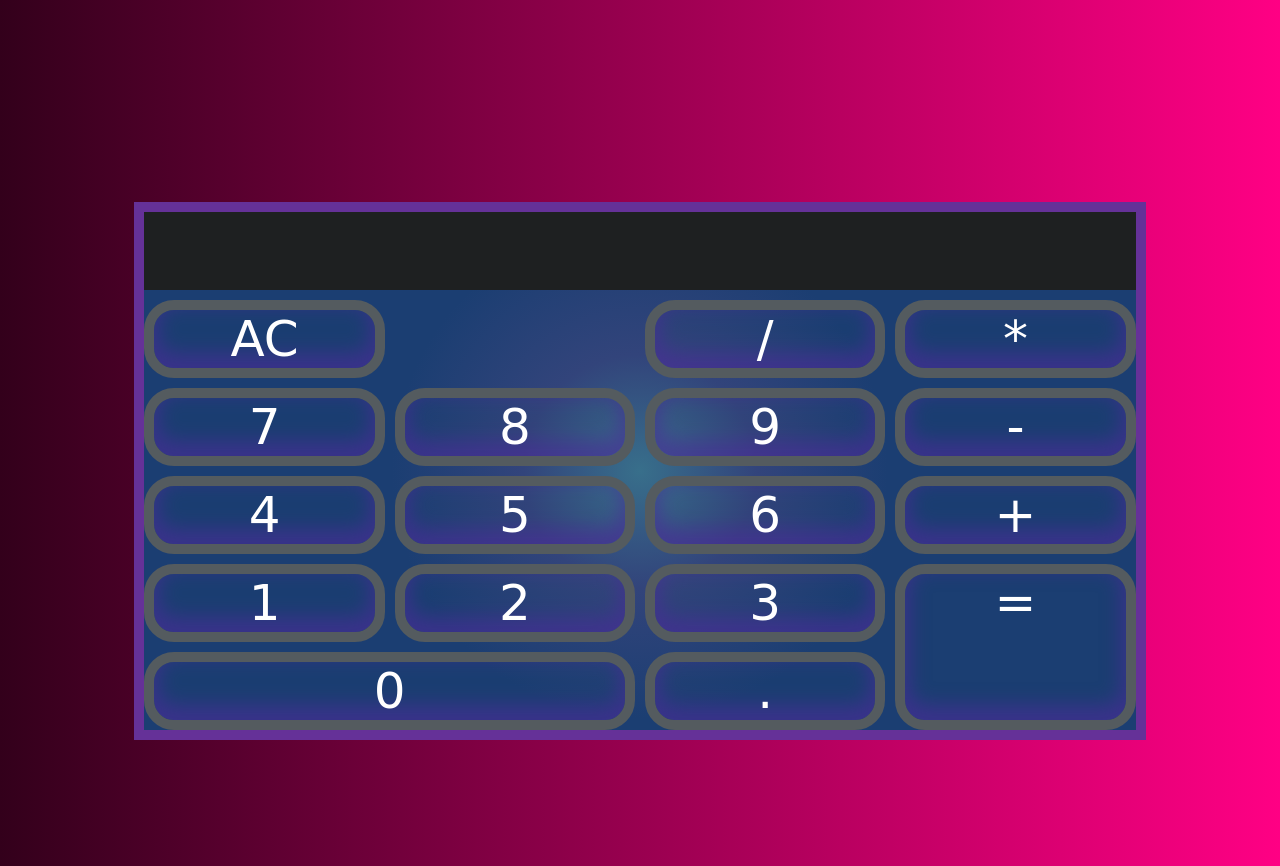
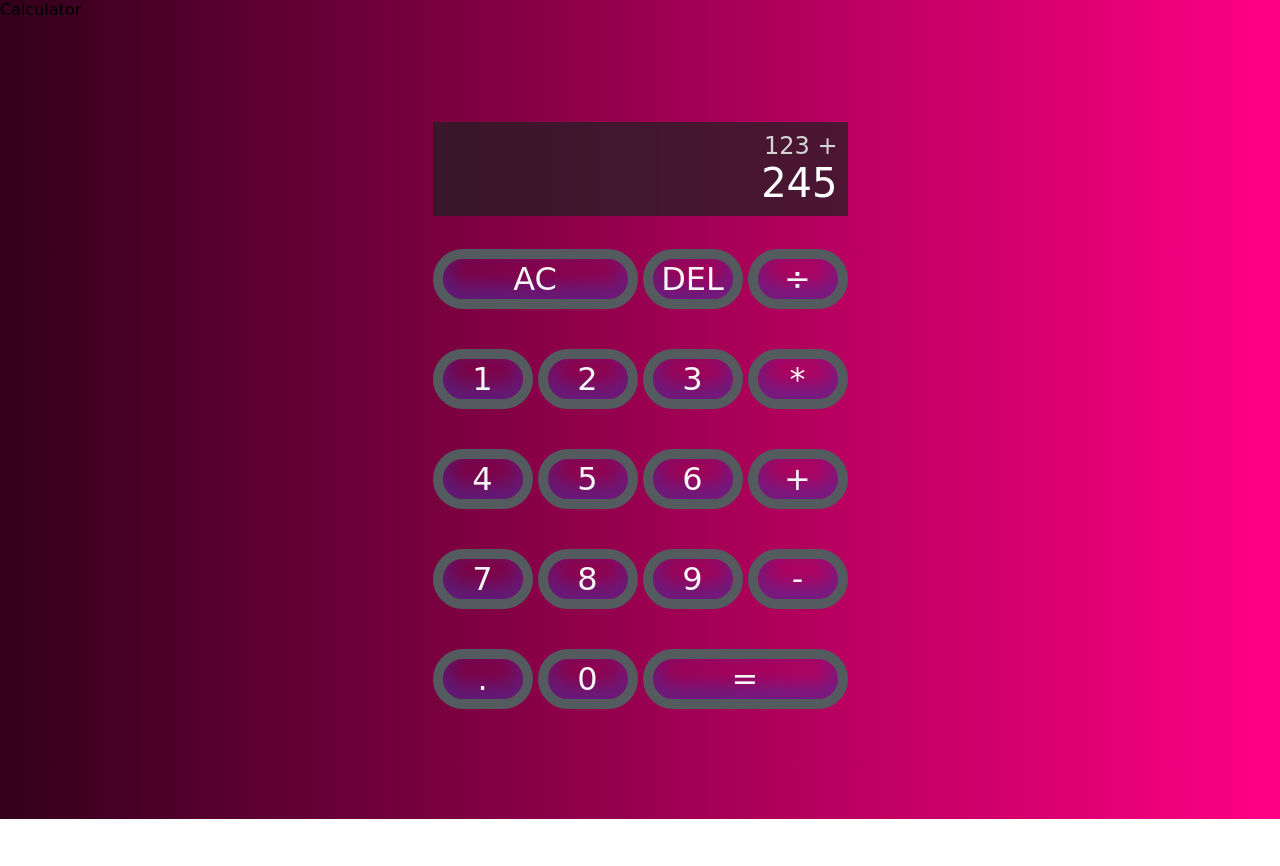
Before and after one commit to 0-Arngerdur-1/Calculator, a website: page index.html in a window 1280 px wide. After the commit the page ends 819 px from the top, so only its background shows below. Drawn offline with Linux system fonts and the light colour scheme; a web font is replaced by a local one.

Commit message:
layout and structure modified.

```diff
--- a/app.js
+++ /dev/null
@@ -1,87 +0,0 @@
-document.addEventListener("DOMContentLoaded", () => {
-  const panel = document.querySelector("#panel");
-  const panelContent = panel.textContent;
-  // eslint-disable-next-line no-console
-  console.log(panelContent);
-
-  // let getTextContent = (number) => {}
-  const one = document.querySelector("#one");
-  const two = document.querySelector("#two");
-  const three = document.querySelector("#three");
-  const four = document.querySelector("#four");
-  const five = document.querySelector("#five");
-  const six = document.querySelector("#six");
-  const seven = document.querySelector("#seven");
-  const eight = document.querySelector("#eight");
-  const nine = document.querySelector("#nine");
-  const cero = document.querySelector("#cero");
-  const point = document.querySelector("#point");
-  let points = 0;
-
-  one.addEventListener("click", () => {
-    if (panel.textContent.length <= 7) {
-      panel.textContent += one.textContent;
-    }
-  });
-
-  two.addEventListener("click", () => {
-    if (panel.textContent.length <= 7) {
-      panel.textContent += two.textContent;
-    }
-  });
-
-  three.addEventListener("click", () => {
-    if (panel.textContent.length <= 7) {
-      panel.textContent += three.textContent;
-    }
-  });
-
-  four.addEventListener("click", () => {
-    if (panel.textContent.length <= 7) {
-      panel.textContent += four.textContent;
-    }
-  });
-
-  five.addEventListener("click", () => {
-    if (panel.textContent.length <= 7) {
-      panel.textContent += five.textContent;
-    }
-  });
-
-  six.addEventListener("click", () => {
-    if (panel.textContent.length <= 7) {
-      panel.textContent += six.textContent;
-    }
-  });
-
-  seven.addEventListener("click", () => {
-    if (panel.textContent.length <= 7) {
-      panel.textContent += seven.textContent;
-    }
-  });
-
-  eight.addEventListener("click", () => {
-    if (panel.textContent.length <= 7) {
-      panel.textContent += eight.textContent;
-    }
-  });
-
-  nine.addEventListener("click", () => {
-    if (panel.textContent.length <= 7) {
-      panel.textContent += nine.textContent;
-    }
-  });
-
-  cero.addEventListener("click", () => {
-    if (panel.textContent.length <= 7) {
-      panel.textContent += cero.textContent;
-    }
-  });
-
-  point.addEventListener("click", () => {
-    if (panel.textContent.length <= 7 && points === 0) {
-      panel.textContent += point.textContent;
-      points++
-    }
-  });
-});
--- a/index.html
+++ b/index.html
@@ -4,35 +4,40 @@
     <meta charset="UTF-8" />
     <meta name="viewport" content="width=device-width, initial-scale=1.0" />
     <title>Calculator</title>
-    <link rel="stylesheet" href="style.css"></link>
-    <link rel="preconnect" href="https://fonts.gstatic.com">
-    <link href="https://fonts.googleapis.com/css2?family=Langar&display=swap" rel="stylesheet">
+    <link rel="preconnect" href="https://fonts.gstatic.com" />
+    <link
+      href="https://fonts.googleapis.com/css2?family=Langar&display=swap"
+      rel="stylesheet"
+    />
+    <link rel="stylesheet" href="styles.css" />
+    <script src="script.js" defer></script>
   </head>
-  <header>
-
-  </header>
-  <script src="app.js"></script>
+  <header>Calculator</header>
   <body>
     <div class="calculator">
-      <div id="panel" class="panel"></div>
-      <div id="one" class="button">1</div>
-      <div id="two" class="button">2</div>
-      <div id="three" class="button">3</div>
-      <div id="four" class="button">4</div>
-      <div id="five" class="button">5</div>
-      <div id="six" class="button">6</div>
-      <div id="seven" class="button">7</div>
-      <div id="eight" class="button">8</div>
-      <div id="nine" class="button">9</div>
-      <div id="cero" class="button">0</div>
-      <div id="equal" class="button">=</div>
-      <div id="add" class="button">+</div>
-      <div id="subtraction" class="button">-</div>
-      <div id="multiply" class="button">*</div>
-      <div id="divide" class="button">/</div>
-      <div id="ac" class="button">AC</div>
-      <div id="point" class="button">.</div>
+      <div class="output">
+        <div class="previus-operand">123 +</div>
+        <div class="current-operand">245</div>
+      </div>
+      <button id="one" class="span-two" data-number="1">AC</button>
+      <button id="two" class="button" data-number="2">DEL</button>
+      <button id="three" class="button" data-number="3">÷</button>
+      <button id="four" class="button" data-number="4">1</button>
+      <button id="five" class="button" data-number="5">2</button>
+      <button id="six" class="button" data-number="6">3</button>
+      <button id="seven" class="button" data-number="7">*</button>
+      <button id="eight" class="button" data-number="8">4</button>
+      <button id="nine" class="button" data-number="9">5</button>
+      <button id="cero" class="button" data-number="0">6</button>
+      <button id="point" class="button" data-number=".">+</button>
+      <button id="equal" class="button" data-operation="equal">7</button>
+      <button id="ac" class="button" data-operation="clear">8</button>
+      <button id="add" class="button" data-math="add">9</button>
+      <button id="subtraction" class="button" data-math="subtraction">-</button>
+      <button id="multiply" class="button" data-math="multiply">.</button>
+      <button id="divide" class="button" data-math="divide">0</button>
+      <button id="divide" class="span-two" data-math="divide">=</button>
+      </div>
     </div>
-
   </body>
 </html>
--- /dev/null
+++ b/script.js
@@ -0,0 +1 @@
+console.log('hello');
--- a/style.css
+++ /dev/null
@@ -1,143 +0,0 @@
-.calculator {
-  display: grid;
-  grid-template-columns: repeat(4, 1fr);
-  grid-gap: 10px;
-  grid-template-rows: repeat(6, 1fr);
-  margin: 10% 10% 10% 10%;
-  grid-auto-columns: minmax(50px, auto);
-  background: radial-gradient(
-    circle 248px at center,
-    #386f8b 0%,
-    #32447b 47%,
-    #1b3e72 100%
-  );
-  border: 10px #653198 solid;
-  height: 100%;
-  margin-top: -10%;
-}
-
-.button {
-  font-size: 50px;
-  text-align: center;
-  color: white;
-  border: 10px solid #545b5f;
-  border-radius: 30px;
-  -webkit-box-shadow: inset 0px -10px 19px 5px rgba(76, 43, 153, 0.62);
-  box-shadow: inset 0px -10px 19px 5px rgba(76, 43, 153, 0.62);
-}
-
-html {
-  font-family: 'Langar', cursive;
-  background: #ff0084; /* fallback for old browsers */
-  background: -webkit-linear-gradient(
-    to right,
-    #33001b,
-    #ff0084
-  ); /* Chrome 10-25, Safari 5.1-6 */
-  background: linear-gradient(
-    to right,
-    #33001b,
-    #ff0084
-  ); /* W3C, IE 10+/ Edge, Firefox 16+, Chrome 26+, Opera 12+, Safari 7+ */
-}
-
-body {
-  background-color: rgba(255, 255, 255, 0);
-  padding-top: 25%;
-}
-
-#one {
-  grid-column: 1;
-  grid-row: 5;
-}
-
-#two {
-  grid-column: 2;
-  grid-row: 5;
-}
-
-#three {
-  grid-column: 3;
-  grid-row: 5;
-}
-
-#four {
-  grid-column: 1;
-  grid-row: 4;
-}
-
-#five {
-  grid-column: 2;
-  grid-row: 4;
-}
-
-#six {
-  grid-column: 3;
-  grid-row: 4;
-}
-
-#seven {
-  grid-column: 1;
-  grid-row: 3;
-}
-
-#eight {
-  grid-column: 2;
-  grid-row: 3;
-}
-
-#nine {
-  grid-column: 3;
-  grid-row: 3;
-}
-
-#cero {
-  grid-column: 1/3;
-  grid-row: 6;
-}
-
-#point {
-  grid-column: 3;
-  grid-row: 6;
-}
-
-#equal {
-  grid-column: 4;
-  grid-row: 5/7;
-  font-size: 50px;
-}
-
-#add {
-  grid-column: 4;
-  grid-row: 4;
-}
-
-#subtraction {
-  grid-column: 4;
-  grid-row: 3;
-}
-
-#multiply {
-  grid-column: 4;
-  grid-row: 2;
-}
-
-#divide {
-  grid-column: 3;
-  grid-row: 2;
-}
-
-#ac {
-  grid-column: 1;
-  grid-row: 2;
-}
-
-#panel {
-  background-color: #1e2021;
-  font-size: 50px;
-  color: red;
-  grid-row: 1;
-  grid-column: 1/5;
-  text-align: right;
-  border: 10px #8c8273;
-}
--- /dev/null
+++ b/styles.css
@@ -0,0 +1,76 @@
+*,
+*:before,
+*:after {
+  box-sizing: border-box;
+  font-family: 'Langar', cursive, 'Courier New';
+  font-weight: normal;
+}
+
+body {
+  padding: 0;
+  margin: 0;
+  background: #ff0084; /* fallback for old browsers */
+  background: -webkit-linear-gradient(
+    to right,
+    #33001b,
+    #ff0084
+  ); /* Chrome 10-25, Safari 5.1-6 */
+  background: linear-gradient(
+    to right,
+    #33001b,
+    #ff0084
+  ); /* W3C, IE 10+/ Edge, Firefox 16+, Chrome 26+, Opera 12+, Safari 7+ */
+}
+
+.calculator {
+  display: grid;
+  justify-content: center;
+  align-content: center;
+  align-items: center;
+  min-height: 100vh;
+  grid-template-columns: repeat(4, 100px);
+  grid-template-rows: minmax(120px, auto) repeat(5, 100px);
+  column-gap: 5px;
+}
+
+.calculator button {
+  cursor: pointer;
+  font-size: 2rem;
+  color: whitesmoke;
+  border: 10px solid #545b5f;
+  border-radius: 30px;
+  -webkit-box-shadow: inset 0px -10px 19px 5px rgba(76, 43, 153, 0.62);
+  box-shadow: inset 0px -10px 19px 5px rgba(76, 43, 153, 0.62);
+  outline: none;
+  background-color: rgba(255, 255, 255, 0);
+}
+
+.calculator button:hover {
+  background-color: #00ffff;
+}
+
+.span-two {
+  grid-column: span 2;
+}
+
+.output {
+  grid-column: 1 / -1;
+  background-color: rgba(30, 32, 33, 0.7);
+  display: flex;
+  align-items: flex-end;
+  justify-content: space-around;
+  flex-direction: column;
+  padding: 10px;
+  word-wrap: break-word;
+  word-break: break-all;
+}
+
+.output .previus-operand {
+  color: #d4d4d4;
+  font-size: 1.5rem;
+}
+
+.output .current-operand {
+  color: white;
+  font-size: 2.5rem;
+}
```
